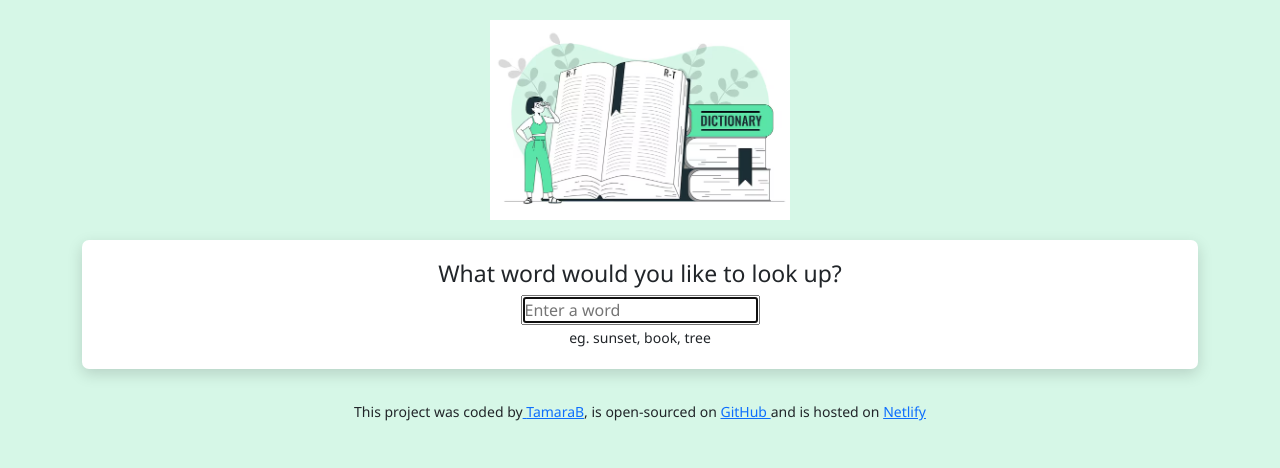
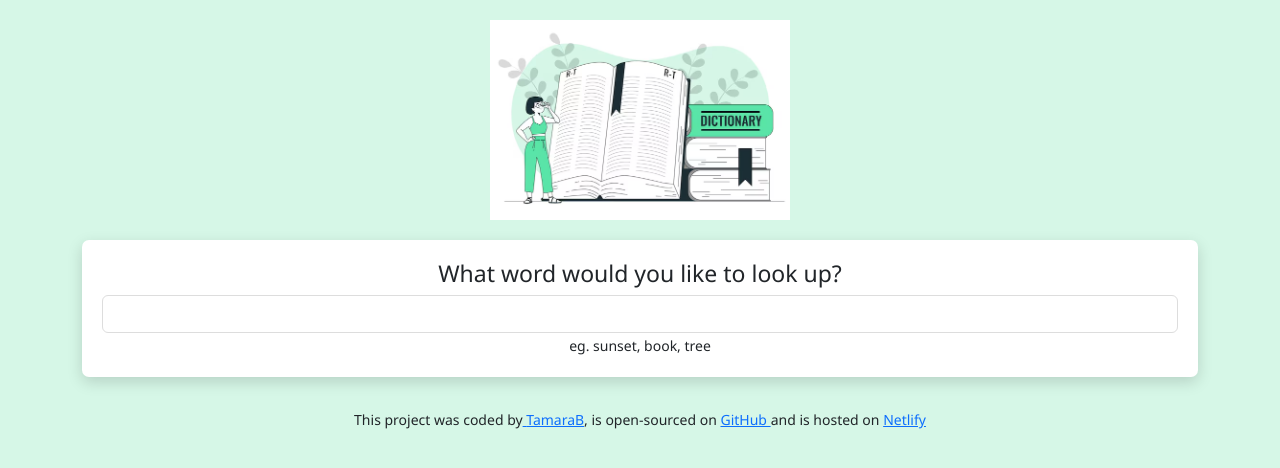
Before and after one commit to tajche77/dictionary-project, a React (Create React App) app: page / in a window 1280 px wide. Shown: the top 468 px of the page. Built offline with nearby package versions, Linux system fonts and the light colour scheme; no server answers.

Commit message:
more styling and default keyword

```diff
--- a/src/App.js
+++ b/src/App.js
@@ -10,7 +10,7 @@ function App() {
           <img src={dict} className="App-logo img-fluid" alt="logo" />
         </header>
         <main>
-          <Dictionary />
+          <Dictionary defaultKeyword="Valencia" />
         </main>
         <footer className="App-footer">
           <small>
--- a/src/Dictionary.css
+++ b/src/Dictionary.css
@@ -1,4 +1,4 @@
-section {
+.Dictionary section {
   margin: 20px 0;
   border-radius: 7px;
   display: block;
@@ -9,9 +9,17 @@ section {
   box-shadow: 0 5px 15px rgb(0 0 0 / 15%);
   max-width: 100%;
 }
-h1 {
+.Dictionary h1 {
   font-size: 23px;
 }
+.Dictionary input {
+  width: 100%;
+  border-radius: 6px;
+  padding: 6px 10px;
+  color: #333;
+  border: 1px solid #ddd;
+}
+
 section .hint {
   color: grey;
   font-size: 8px;
--- a/src/Dictionary.js
+++ b/src/Dictionary.js
@@ -3,34 +3,41 @@ import axios from "axios";
 import Results from "./Results.js";
 import "./Dictionary.css";
 
-export default function Dictionary() {
-  let [keyword, setKeyword] = useState("");
+export default function Dictionary(props) {
+  let [keyword, setKeyword] = useState(props.defaultKeyword);
   let [results, setResults] = useState(null);
+  let [loaded, setLoaded] = useState(false);
 
   function handleResponse(response) {
     setResults(response.data);
   }
 
-  function search(event) {
-    event.preventDefault();
-
+  function search() {
     let apiKey = "c9f3e1aa2eo8b1a80d203dc2740btbf9";
     let apiUrl = `https://api.shecodes.io/dictionary/v1/define?word=${keyword}&key=${apiKey}`;
     axios.get(apiUrl).then(handleResponse);
   }
+  function handleSubmit(event) {
+    event.preventDefault();
+    search();
+  }
   function handleKeywordChange(event) {
     setKeyword(event.target.value);
   }
+  function load() {
+    setLoaded(true);
+    search();
+  }
+  if (loaded) {
     return (
       <div className="Dictionary">
         <section>
           <h1>What word would you like to look up?</h1>
-        <form className="form" onSubmit={search}>
+          <form className="form" onSubmit={handleSubmit}>
             <input
               type="search"
-            autoFocus={true}
-            placeholder="Enter a word"
               onChange={handleKeywordChange}
+              defaulValue={props.defaultKeyword}
             />
           </form>
           <small classsName="text-muted">eg. sunset, book, tree</small>
@@ -38,4 +45,8 @@ export default function Dictionary() {
         <Results results={results} />
       </div>
     );
+  } else {
+    load();
+    return "loading";
   }
+}
```
Lines whose indentation alone changed are shown as unchanged.
